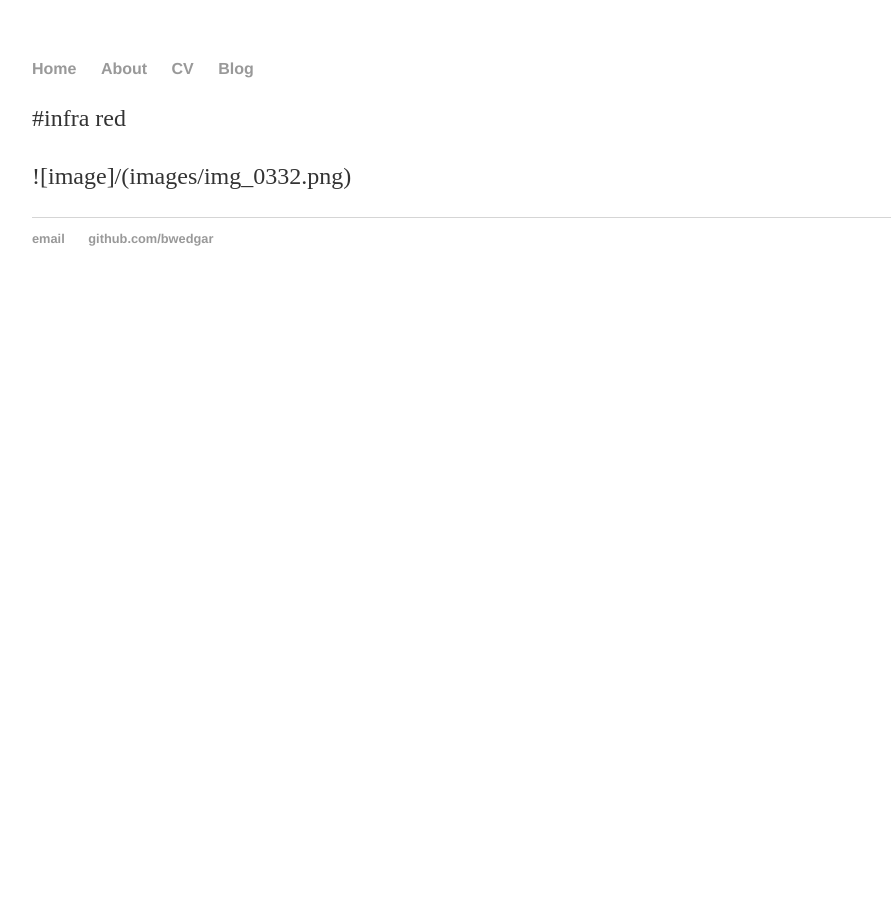
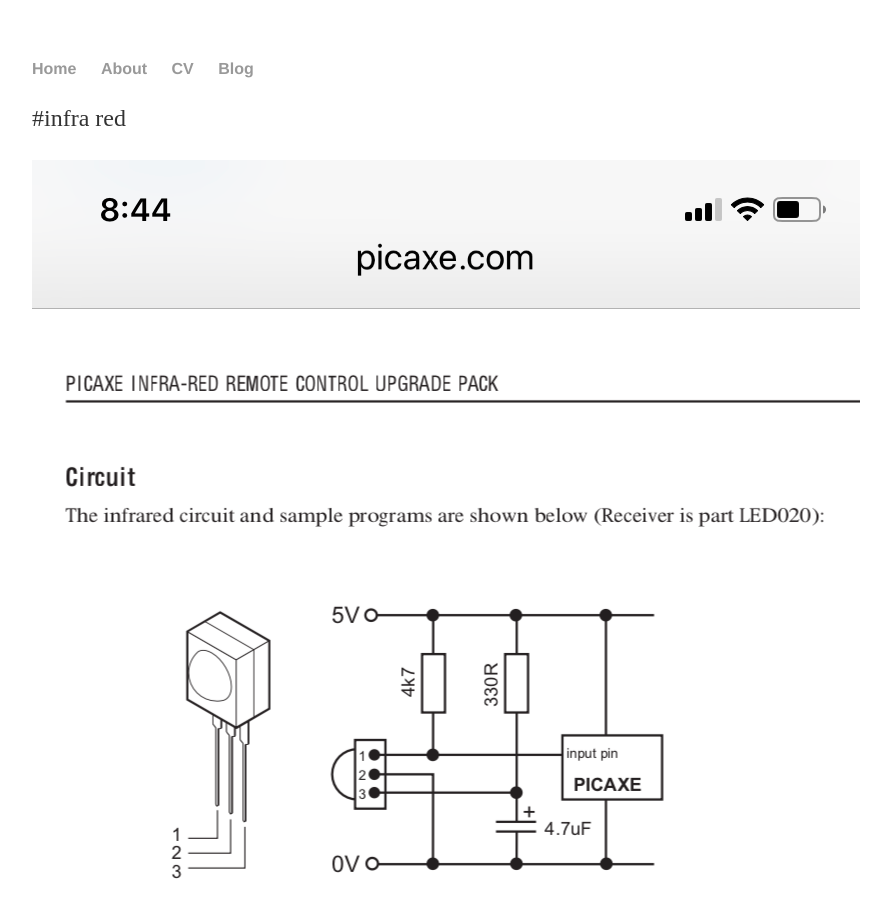
Before and after one commit to bwedgar/bwedgar.github.io, a Jekyll site: the page built from picaxe.md, in a window 1280 px wide and 900 px high. Shown: the whole window, without its empty margins (160-1051 px from the left). Built offline with Jekyll 4.4.1, drawn with Linux system fonts in a browser that asks for light colours; our own code applies the rules of GitHub Pages for plain Markdown files.

Commit message:
Update picaxe.md

```diff
--- a/picaxe.md
+++ b/picaxe.md
@@ -1,3 +1,3 @@
 #infra red
 
-![image]/(images/img_0332.png)
+![image](images/img_0332.png)
```
